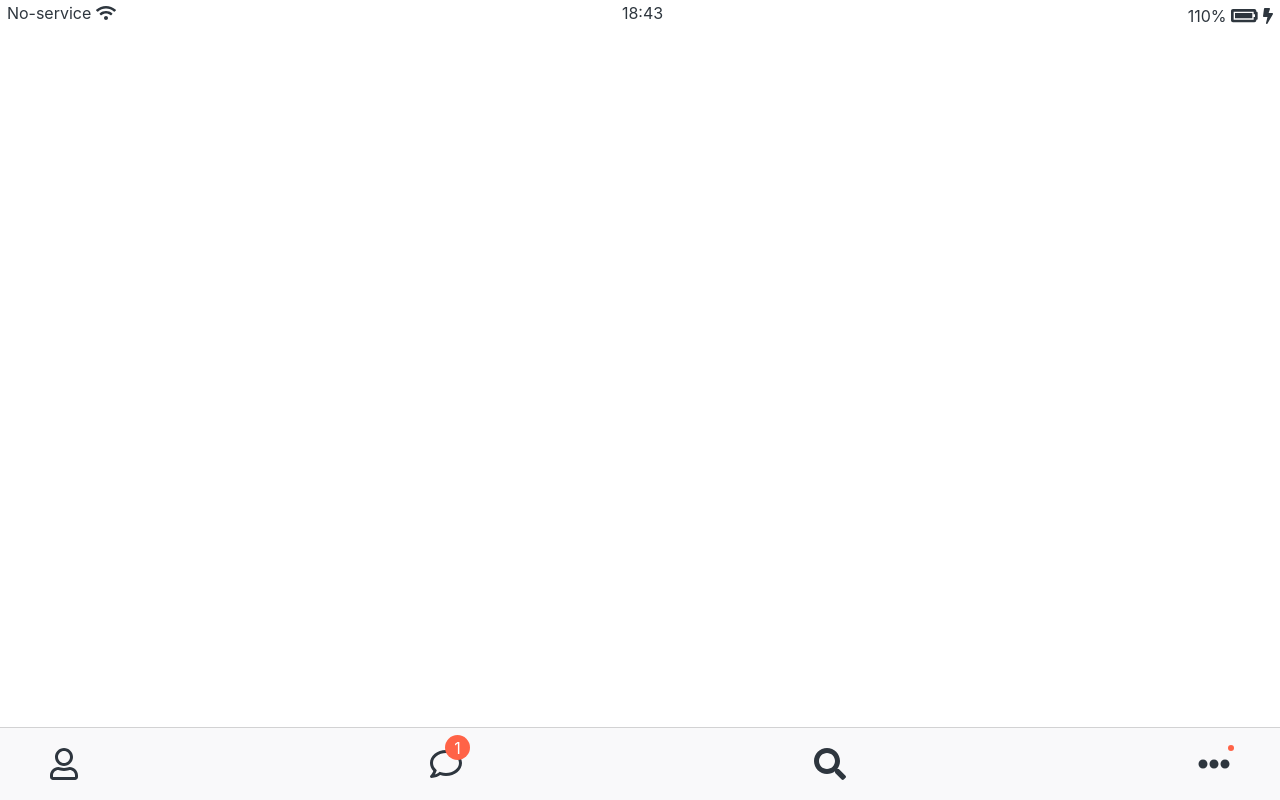
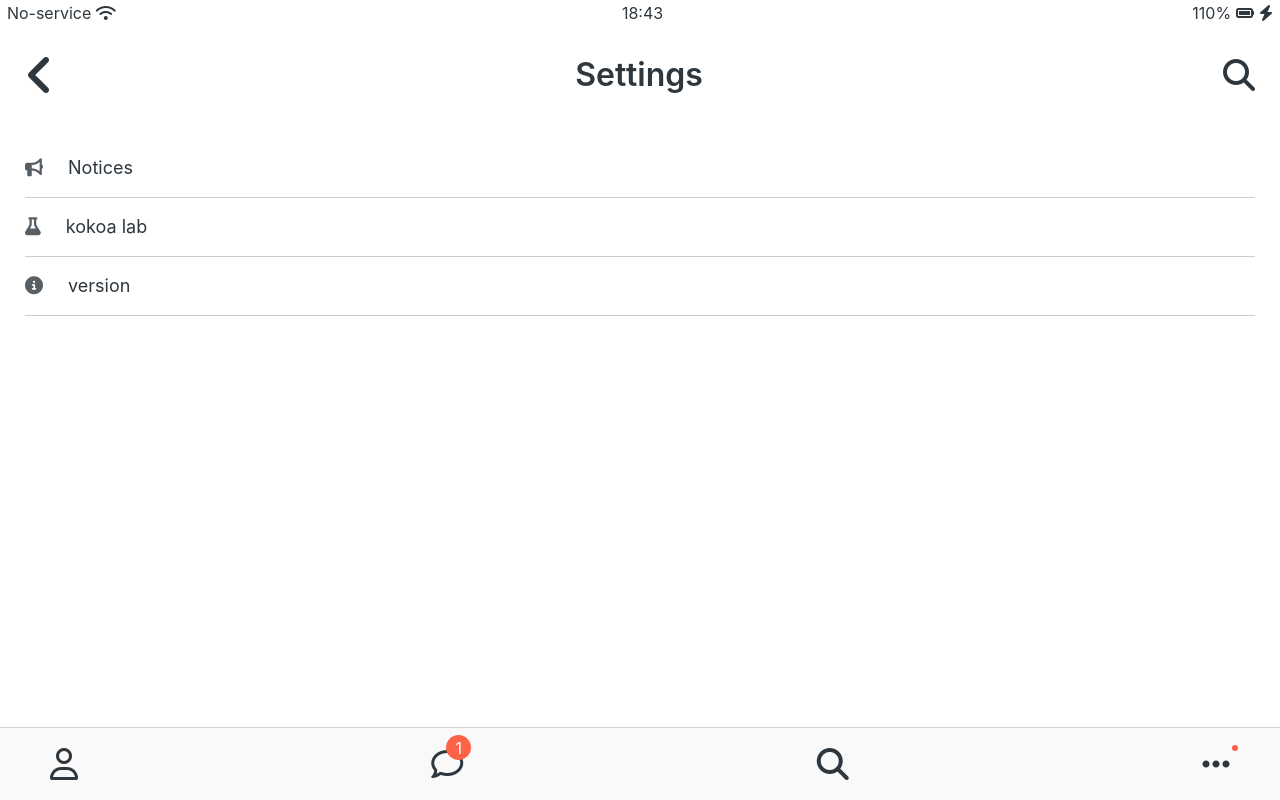
Before and after one commit to susoro/kokoa-clone-2021, a plain HTML site: page setting.html in a window 1280 px wide. Drawn offline with Linux system fonts and the light colour scheme.

Commit message:
font-awsome🤬🤬🤬 script fixed

```diff
--- a/chats.html
+++ b/chats.html
@@ -66,9 +66,7 @@
     </nav>
 
 
-    <script defer src="https://use.fontawesome.com/releases/v5.15.2/js/all.js"
-        integrity="sha384-vuFJ2JiSdUpXLKGK+tDteQZBqNlMwAjhZ3TvPaDfN9QmbPb7Q8qUpbSNapQev3YF" crossorigin="anonymous">
-    </script>
+    <script src="https://kit.fontawesome.com/2ee0bcaaa9.js" crossorigin="anonymous"></script>
 </body>
 
 </html>
--- /dev/null
+++ b/css/components/alt-screen-header.css
@@ -0,0 +1,18 @@
+.alt-header{
+    padding: var(--horizontal-space);
+    margin-bottom: 15px;
+    display: flex;
+    align-items: center;
+    justify-content: center;
+}
+.alt-header-title{
+    font-size: 32px;
+    font-weight: 600;
+
+}
+.alt-header-cloumn:first-child{
+    margin-right: auto;
+}
+.alt-header-cloumn:last-child{
+    margin-left: auto;
+}
--- /dev/null
+++ b/css/screens/settings.css
@@ -0,0 +1,10 @@
+.settings__setting{
+    padding:20px 0;
+    border-bottom: var(--main-border);
+    font-size: 18px;
+    align-items: center;
+}
+.settings__setting-column i{
+    opacity: 0.8;
+    margin-right:20px;
+}
--- a/css/styles.css
+++ b/css/styles.css
@@ -10,6 +10,8 @@
 @import "./screens/find.css";
 @import "./screens/icon-row.css";
 @import "./screens/more.css";
+@import "./components/alt-screen-header.css";
+@import "./screens/settings.css";
 body {
     font-family:-apple-system, BlinkMacSystemFont, 'Segoe UI', Roboto, Oxygen, Ubuntu, Cantarell, 'Open Sans', 'Helvetica Neue', sans-serif;
     color:#2e363e;
--- a/setting.html
+++ b/setting.html
@@ -17,13 +17,43 @@
         </div>
         <div class="status-bar-colum"><span>18:43</span></div>
         <div class="status-bar-colum"><span>110%</span>
-            <i class="fas fa-battery-full fa-lg"></i>
+            <i class="fas fa-battery-full"></i>
             <i class="fas fa-bolt"></i>
         </div>
     </div>
 
+    <header class="alt-header">
+        <div class="alt-header-cloumn">
+            <i class="fas fa-angle-left fa-3x"></i>
+        </div>
+        <div class="alt-header-title">Settings</div>
+        <div class="alt-header-cloumn">
+            <i class="fas fa-search fa-2x"></i>
+        </div>
+    </header>
 
-
+    <main class="main-screen">
+        <ul class="settings__list">
+            <li class="settings__setting">
+                <div class="settings__setting-column">
+                    <i class="fas fa-bullhorn"></i>
+                    <span>Notices</span>
+                </div>
+            </li>
+            <li class="settings__setting">
+                <div class="settings__setting-column">
+                    <i class="fas fa-flask"></i>
+                    <span>kokoa lab</span>
+                </div>
+            </li>
+            <li class="settings__setting">
+                <div class="settings__setting-column">
+                    <i class="fas fa-info-circle"></i>
+                    <span>version</span>
+                </div>
+            </li>
+        </ul>
+    </main>
 
     <nav class="nav">
         <ul class="nav-list">
@@ -41,9 +71,7 @@
     </nav>
 
 
-    <script defer src="https://use.fontawesome.com/releases/v5.15.2/js/all.js"
-        integrity="sha384-vuFJ2JiSdUpXLKGK+tDteQZBqNlMwAjhZ3TvPaDfN9QmbPb7Q8qUpbSNapQev3YF" crossorigin="anonymous">
-    </script>
+    <script src="https://kit.fontawesome.com/2ee0bcaaa9.js" crossorigin="anonymous"></script>
 </body>
 
 </html>
```
Also changed, not shown: find.html (+1 -3 lines), friends.html (+2 -4 lines), index.html (+1 -3 lines), more.html (+1 -3 lines).
